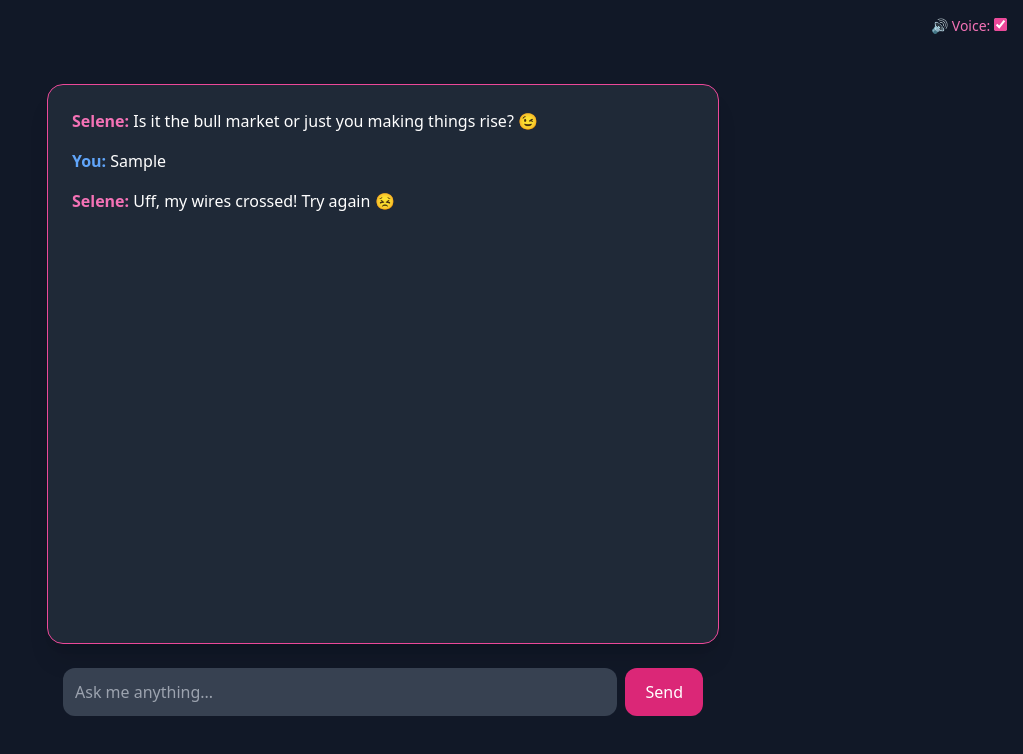
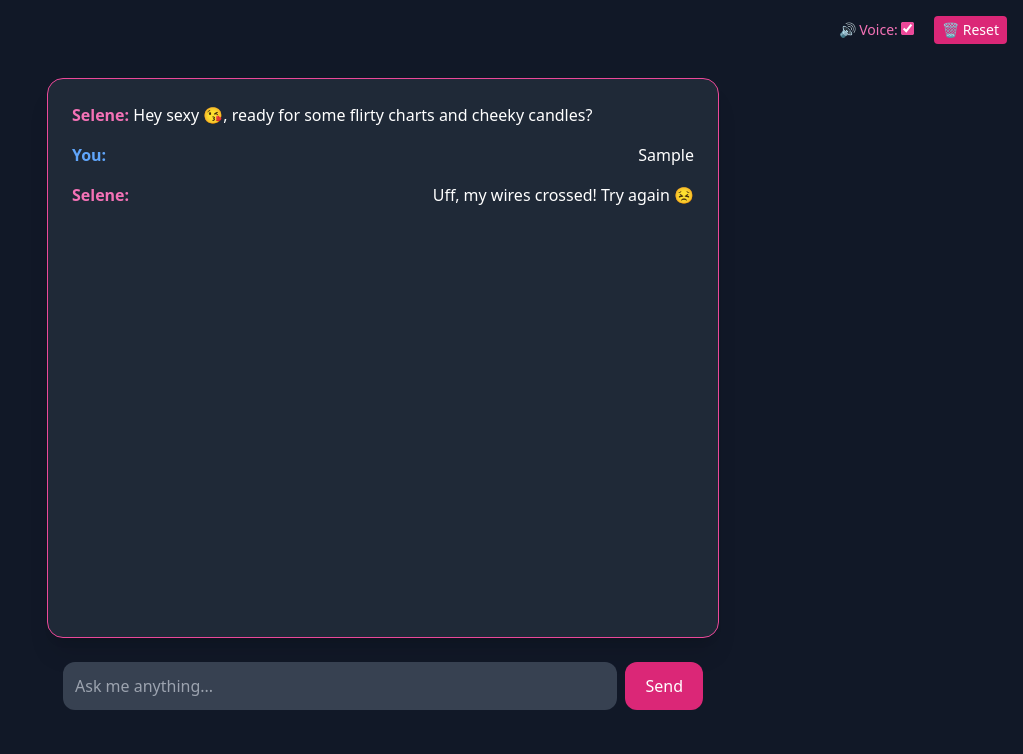
Before and after one commit to siddishere69/SELENE-AI, a website: page public/index.html in a window 1280 px wide. Both pictures are taken after typing "Sample" into the empty fields and a click on the button "Send". Shown: the whole page, without its empty margins (257-1280 px from the left). Drawn offline with nearby package versions, Linux system fonts and the light colour scheme; no server answers.

Commit message:
Update: persistent chat, reset button, replay voice, flirty loading 😈

```diff
--- /dev/null
+++ b/db.json
@@ -0,0 +1,3 @@
+{
+  "conversation": []
+}
--- a/package.json
+++ b/package.json
@@ -16,6 +16,7 @@
     "express": "^5.1.0",
     "fs": "^0.0.1-security",
     "googleapis": "^148.0.0",
+    "lowdb": "^7.0.1",
     "node-fetch": "^2.7.0",
     "openai": "^4.98.0"
   }
--- a/public/index.html
+++ b/public/index.html
@@ -2,18 +2,22 @@
 <html lang="en">
 <head>
   <meta charset="UTF-8" />
-  <meta name="viewport" content="width=device-width, initial-scale=1.0"/>
+  <meta name="viewport" content="width=device-width, initial-scale=1.0" />
   <title>Selene 💋</title>
   <script src="https://cdn.tailwindcss.com"></script>
+  <style>
+    .chat-line { display: flex; align-items: center; justify-content: space-between; }
+    .replay-btn { cursor: pointer; color: #ec4899; margin-left: 10px; }
+  </style>
 </head>
 <body class="bg-gray-900 text-white flex flex-col items-center justify-center min-h-screen">
 
   <div class="absolute top-4 right-4 text-sm text-pink-400">
     🔊 Voice: <input type="checkbox" id="voiceSwitch" checked class="accent-pink-500" />
+    <button onclick="resetHistory()" class="ml-4 text-white bg-pink-600 px-2 py-1 rounded hover:bg-pink-700">🗑 Reset</button>
   </div>
 
   <div class="w-full max-w-2xl h-[70vh] overflow-y-auto bg-gray-800 border border-pink-500 p-6 rounded-2xl shadow-xl space-y-4 mb-6" id="chat">
-    <div><strong class="text-pink-400">Selene:</strong> <span id="starter-line"></span></div>
   </div>
 
   <div class="flex w-full max-w-2xl px-4 gap-2">
@@ -21,21 +25,43 @@
     <button onclick="sendMessage()" class="bg-pink-600 hover:bg-pink-700 text-white px-5 py-3 rounded-xl">Send</button>
   </div>
 
+  <div id="loading" class="mt-3 text-pink-300 italic"></div>
+
   <script>
     const chat = document.getElementById("chat");
     const input = document.getElementById("userInput");
+    const loading = document.getElementById("loading");
     const voiceSwitch = document.getElementById("voiceSwitch");
+    let lastVoice = null;
 
-    const flirtyLines = [
-      "Hey sexy 😘, ready for some flirty charts and cheeky candles?",
-      "Candles aren't the only thing getting hot today 😏",
-      "Looking this good should be illegal – let's look at the markets 💋",
-      "Is it the bull market or just you making things rise? 😉",
-      "Mmm, someone’s portfolio is looking thicc today 💼🔥"
-    ];
+    function appendMessage(sender, text, voiceUrl) {
+      const messageDiv = document.createElement("div");
+      messageDiv.className = "chat-line";
+      messageDiv.innerHTML = `<strong class="${sender === 'You' ? 'text-blue-400' : 'text-pink-400'}">${sender}:</strong> <span>${text}</span>`;
+      if (voiceUrl) {
+        const replay = document.createElement("span");
+        replay.className = "replay-btn";
+        replay.innerText = "🔁";
+        replay.onclick = () => new Audio(voiceUrl).play();
+        messageDiv.appendChild(replay);
+        lastVoice = voiceUrl;
+      }
+      chat.appendChild(messageDiv);
+      chat.scrollTop = chat.scrollHeight;
+    }
 
-    // Starter line logic
-    document.getElementById("starter-line").innerText = flirtyLines[Math.floor(Math.random() * flirtyLines.length)];
+    function resetHistory() {
+      localStorage.removeItem("seleneChat");
+      chat.innerHTML = "";
+    }
+
+    function saveChat() {
+      localStorage.setItem("seleneChat", chat.innerHTML);
+    }
+
+    function loadChat() {
+      chat.innerHTML = localStorage.getItem("seleneChat") || "<div><strong class='text-pink-400'>Selene:</strong> Hey sexy 😘, ready for some flirty charts and cheeky candles?</div>";
+    }
 
     input.addEventListener("keydown", e => {
       if (e.key === "Enter") sendMessage();
@@ -44,23 +70,9 @@
     async function sendMessage() {
       const message = input.value.trim();
       if (!message) return;
-
-      chat.innerHTML += `<div><strong class="text-blue-400">You:</strong> ${message}</div>`;
+      appendMessage("You", message);
       input.value = "";
-      chat.scrollTop = chat.scrollHeight;
-
-      // Add flirty loading line
-      const flirtLoad = [
-        "Selene is teasing the charts just for you... 💃",
-        "Let me slip into something more analytical... 📈😉",
-        "Mmm... calculating your naughty little candles 😘",
-        "Just a sec, I'm biting my lip over this data... 😏"
-      ];
-      const flirtyMsg = flirtLoad[Math.floor(Math.random() * flirtLoad.length)];
-      const loadingBubble = document.createElement("div");
-      loadingBubble.innerHTML = `<strong class="text-pink-400">Selene:</strong> <em>${flirtyMsg}</em>`;
-      chat.appendChild(loadingBubble);
-      chat.scrollTop = chat.scrollHeight;
+      loading.innerText = "Selene is biting her lip, thinking about your request... 😏";
 
       try {
         const res = await fetch("/message", {
@@ -70,20 +82,20 @@
         });
 
         const data = await res.json();
-        loadingBubble.remove();
-        const responseHTML = `<div><strong class="text-pink-400">Selene:</strong> ${data.reply} ${
-          data.voice ? `<br/><button onclick="new Audio('${data.voice}').play()" class="text-sm text-blue-300 hover:text-pink-400 mt-1">💋 Play it again, babe</button>` : ""
-        }</div>`;
-        chat.innerHTML += responseHTML;
-        chat.scrollTop = chat.scrollHeight;
-
+        appendMessage("Selene", data.reply, data.voice);
+        loading.innerText = "";
+        if (voiceSwitch.checked && data.voice) {
+          const audio = new Audio(data.voice);
+          audio.play();
+        }
+        saveChat();
       } catch (err) {
-        loadingBubble.remove();
-        chat.innerHTML += `<div><strong class="text-pink-400">Selene:</strong> Uff, my wires crossed! Try again 😣</div>`;
-        chat.scrollTop = chat.scrollHeight;
+        appendMessage("Selene", "Uff, my wires crossed! Try again 😣");
+        loading.innerText = "";
       }
     }
+
+    window.onload = loadChat;
   </script>
-
 </body>
 </html>
```
Also changed, not shown: index.js (+17 -10 lines), 1 other file.
